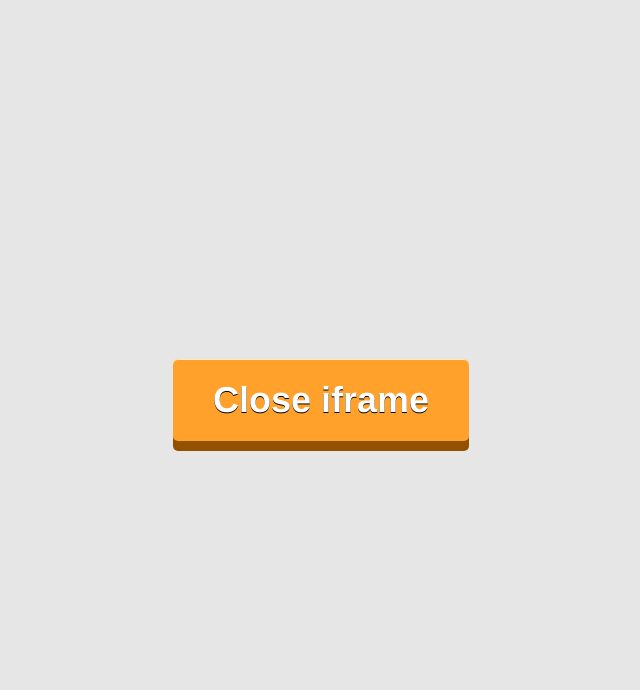
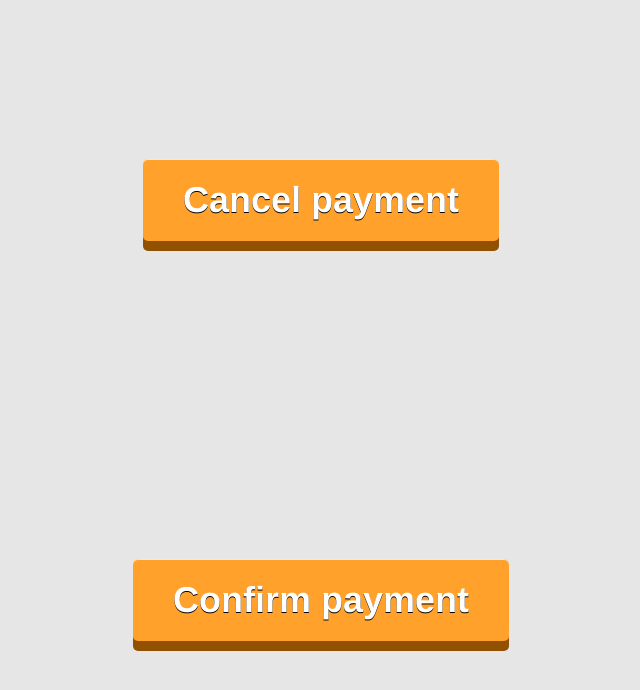
Before and after one commit to thiagomayrink/iframe-app, a React (Create React App) app: page / in a window 1280 px wide. Shown: the top 690 px of the page, without its empty margins (319-959 px from the left). Built offline with nearby package versions, Linux system fonts and the light colour scheme.

Commit message:
feat: add confirm button

```diff
--- a/src/App.css
+++ b/src/App.css
@@ -3,17 +3,18 @@
   height: 100vh;
   background: #e6e6e6;
   display: flex;
-  justify-content: center;
+  flex-direction: column;
+  justify-content: space-around;
   align-items: center;
 }
 
-.close-btn {
+.cancel-btn,.confirm-btn {
   position:relative;
   display:inline-block;
   margin:20px;
 }
 
-.close-btn a {
+.cancel-btn a {
   color:white;
   font-family:Helvetica, sans-serif;
   font-weight:bold;
@@ -38,7 +39,7 @@
   border-radius: 5px;
 }
 
-.close-btn a:active {
+.cancel-btn a:active {
   top:10px;
   background-color:#F78900;
 
@@ -47,7 +48,7 @@
   box-shadow:inset 0 1px 0 #FFE5C4, inset 0 -3px 0 #915100;
 }
 
-.close-btn:after {
+.cancel-btn:after {
   content:"";
   height:100%;
   width:100%;
@@ -61,3 +62,52 @@
   -moz-border-radius: 5px;
   border-radius: 5px;
 }
+
+.confirm-btn a {
+  color:white;
+  font-family:Helvetica, sans-serif;
+  font-weight:bold;
+  font-size:36px;
+  text-align: center;
+  text-decoration:none;
+  background-color:#FFA12B;
+  display:block;
+  position:relative;
+  padding:20px 40px;
+
+  -webkit-tap-highlight-color: rgba(0, 0, 0, 0);
+  text-shadow: 0px 1px 0px #000;
+  filter: dropshadow(color=#000, offx=0px, offy=1px);
+
+  -webkit-box-shadow:inset 0 1px 0 #FFE5C4, 0 10px 0 #915100;
+  -moz-box-shadow:inset 0 1px 0 #FFE5C4, 0 10px 0 #915100;
+  box-shadow:inset 0 1px 0 #FFE5C4, 0 10px 0 #915100;
+
+  -webkit-border-radius: 5px;
+  -moz-border-radius: 5px;
+  border-radius: 5px;
+}
+
+.confirm-btn a:active {
+  top:10px;
+  background-color:#008f15;
+
+  -webkit-box-shadow:inset 0 1px 0 #FFE5C4, inset 0 -3px 0 #915100;
+  -moz-box-shadow:inset 0 1px 0 #FFE5C4, inset 0 -3pxpx 0 #915100;
+  box-shadow:inset 0 1px 0 #FFE5C4, inset 0 -3px 0 #915100;
+}
+
+.confirm-btn:after {
+  content:"";
+  height:100%;
+  width:100%;
+  padding:4px;
+  position: absolute;
+  bottom:-15px;
+  left:-4px;
+  z-index:-1;
+  background-color:#22f202;
+  -webkit-border-radius: 5px;
+  -moz-border-radius: 5px;
+  border-radius: 5px;
+}
--- a/src/App.js
+++ b/src/App.js
@@ -2,20 +2,24 @@ import './App.css';
 
 function App() {
 
-  let closeIframe = () => {
+  let closeIframe = (action) => {
     let url =
       window.location !== window.parent.location
         ? document.referrer
         : document.location.href;
-    window.parent.postMessage({message: "close-checkout", provider: 'VTEX'}, url);
+    window.parent.postMessage({message: "close-checkout", provider: 'VTEX', action: action}, url);
   };
 
   return (
     <div className="App">
       <div className='App-body'>
-        <div className="close-btn">
+        <div className="cancel-btn">
           {/* eslint-disable-next-line jsx-a11y/anchor-is-valid */}
-          <a href="#" onClick={closeIframe}>Close iframe</a>
+          <a href="#" onClick={() => closeIframe('cancel_transaction')}>Cancel payment</a>
+        </div>
+        <div className="confirm-btn">
+          {/* eslint-disable-next-line jsx-a11y/anchor-is-valid */}
+          <a href="#" onClick={() => closeIframe('confirm_transaction')}>Confirm payment</a>
         </div>
       </div>
     </div>
```
